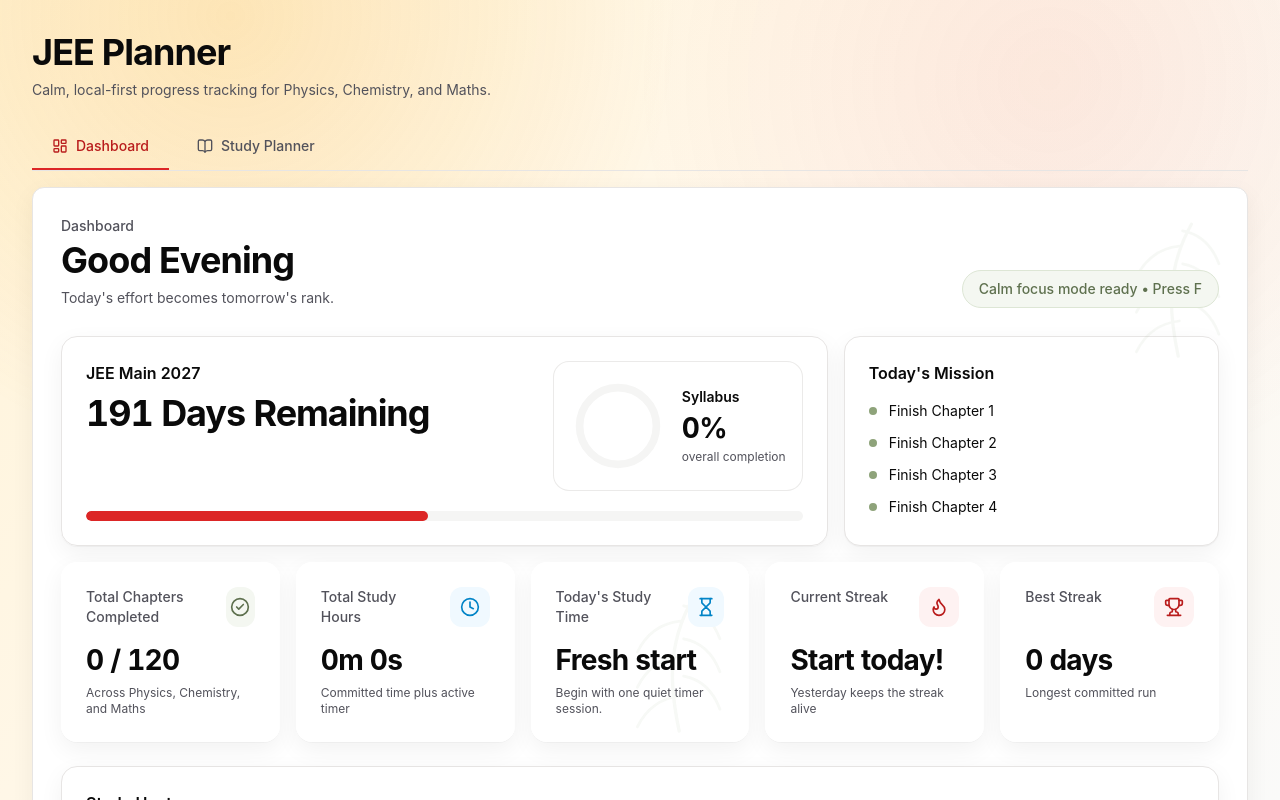
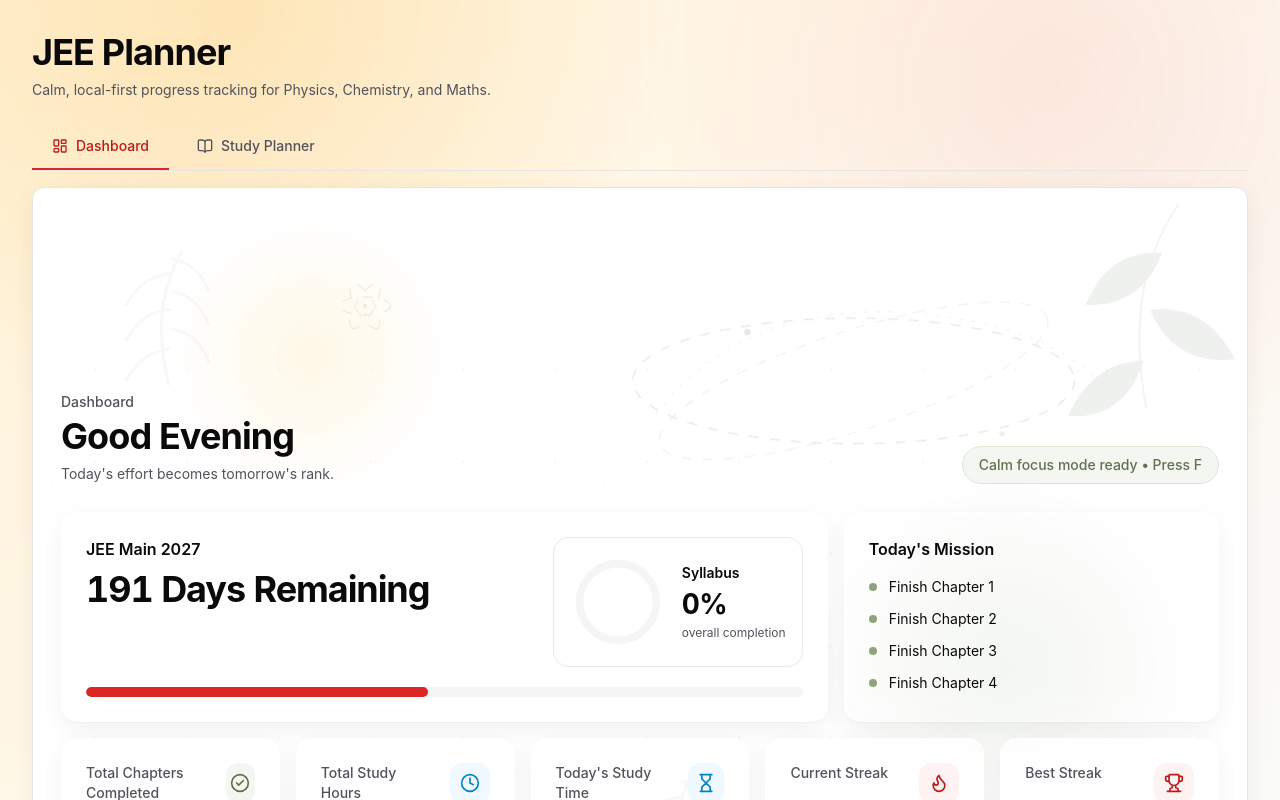
Before and after one commit to focused-asshu/jee-planner, a React (Vite) app: page / in a window 1280 px wide. Shown: the top 800 px of the page. Built offline with nearby package versions, Linux system fonts and the light colour scheme.

Commit message:
Add dashboard botanical atmosphere

```diff
--- a/src/components/Dashboard.jsx
+++ b/src/components/Dashboard.jsx
@@ -2,6 +2,7 @@
 import { BookOpen, CheckCircle2, Clock, Flame, Hourglass, Pause, Play, Search, Trophy } from 'lucide-react';
 import { Bookshelf } from './Bookshelf';
 import { PlantCompanion } from './PlantCompanion';
+import { DashboardAtmosphere } from './DashboardAtmosphere';
 import { JEE_MAIN_EXAM, motivationalLines, studyQuotes } from '../data/delight';
 import { defaultChapters, subjectLabels } from '../data/chapters';
 import { useActiveTimer } from '../hooks/useActiveTimer';
@@ -156,7 +157,7 @@
   const hasStudySessions = useMemo(() => Object.values(dailySessions ?? {}).some((session) => Math.max(0, Math.floor(session?.totalSeconds ?? 0)) > 0), [dailySessions]);
 
   return (
-    <section className="rounded-2xl border border-border bg-paper p-6 shadow-card">
+    <section className="rounded-2xl border border-white/70 bg-white/75 p-6 shadow-card backdrop-blur-md">
       <div className="mb-5 flex flex-wrap items-end justify-between gap-3">
         <div>
           <h3 className="text-base font-semibold text-ink">Study Heatmap</h3>
@@ -237,7 +238,7 @@
   const hasAnyMilestoneProgress = milestones.unlocked.length > 0 || nextMilestones.some((milestone) => milestone.progress > 0);
 
   return (
-    <section className="rounded-2xl border border-border bg-paper p-6 shadow-card">
+    <section className="rounded-2xl border border-white/70 bg-white/75 p-6 shadow-card backdrop-blur-md">
       <div className="mb-5 flex items-start justify-between gap-3">
         <div>
           <h3 className="text-base font-semibold text-ink">Milestones</h3>
@@ -308,7 +309,7 @@
   const hasInsightData = weakChapters.length > 0 || mostStudied.length > 0 || recentlyFinished.length > 0 || Object.values(subjectBalance.totals).some((seconds) => seconds > 0) || consistency.studiedLastSevenDays > 0;
 
   return (
-    <section className="rounded-2xl border border-border bg-paper p-6 shadow-card">
+    <section className="rounded-2xl border border-white/70 bg-white/75 p-6 shadow-card backdrop-blur-md">
       <div className="mb-5 flex items-start justify-between gap-3">
         <div>
           <h3 className="text-base font-semibold text-ink">Study Insights</h3>
@@ -417,7 +418,7 @@
   }, [entry, todayKey]);
 
   return (
-    <section className="rounded-2xl border border-amber-100 bg-[#FFF8E8]/90 p-5 shadow-card">
+    <section className="rounded-2xl border border-amber-100/80 bg-[#FFF8E8]/80 p-5 shadow-card backdrop-blur-md">
       <div className="flex items-start justify-between gap-3">
         <div>
           <h3 className="flex items-center gap-2 text-base font-semibold text-ink"><BookOpen className="h-4 w-4 text-ember-600" />Daily Journal</h3>
@@ -478,7 +479,7 @@
   };
 
   return (
-    <section className="rounded-2xl border border-sage-100 bg-sage-50/70 p-5 shadow-card">
+    <section className="rounded-2xl border border-sage-100/90 bg-sage-50/75 p-5 shadow-card backdrop-blur-md">
       <div className="flex items-start justify-between gap-3">
         <div>
           <h3 className="text-base font-semibold text-ink">Ambient Mode</h3>
@@ -557,7 +558,8 @@
   const currentStreak = liveInProgressSecondsToday > 0 && todayCommittedSeconds === 0 ? committedStreaks.currentStreak + 1 : committedStreaks.currentStreak;
 
   return (
-    <div className="relative overflow-hidden p-7">
+    <div className="relative overflow-hidden p-7 dashboard-view">
+      <DashboardAtmosphere />
       <BotanicalCorner />
       <div className="relative mb-7 flex flex-wrap items-end justify-between gap-4">
         <div>
@@ -569,11 +571,11 @@
       </div>
 
       <div className="grid grid-cols-1 gap-4 lg:grid-cols-3">
-        <div className="rounded-2xl border border-border bg-paper/90 p-6 shadow-card lg:col-span-2">
+        <div className="rounded-2xl border border-white/70 bg-white/72 p-6 shadow-card backdrop-blur-md lg:col-span-2">
           <div className="flex items-start justify-between gap-4"><div><h3 className="text-base font-semibold text-ink">{JEE_MAIN_EXAM.label}</h3><p className="mt-2 text-3xl font-bold tabular-nums text-ink">{daysRemaining} Days Remaining</p></div><CircularProgress percent={overallPercent} label="Syllabus" /></div>
           <div className="mt-5 h-2.5 overflow-hidden rounded-full bg-stone-100"><div className="h-full rounded-full bg-ember-600 transition-[width] duration-500 ease-out" style={{ width: `${countdownPercent}%` }} /></div>
         </div>
-        <div className="rounded-2xl border border-border bg-paper p-6 shadow-card"><h3 className="text-base font-semibold text-ink">Today's Mission</h3><ul className="mt-4 space-y-3">{missionItems.map((item) => <li key={item} className="flex items-center gap-3 text-sm text-ink"><span className="h-2 w-2 rounded-full bg-sage-500" />{item}</li>)}</ul></div>
+        <div className="rounded-2xl border border-white/70 bg-white/72 p-6 shadow-card backdrop-blur-md"><h3 className="text-base font-semibold text-ink">Today's Mission</h3><ul className="mt-4 space-y-3">{missionItems.map((item) => <li key={item} className="flex items-center gap-3 text-sm text-ink"><span className="h-2 w-2 rounded-full bg-sage-500" />{item}</li>)}</ul></div>
       </div>
 
       <div className="mt-4 grid grid-cols-1 gap-4 sm:grid-cols-2 lg:grid-cols-5">
@@ -606,11 +608,11 @@
       </div>
 
       <div className="mt-6 grid grid-cols-1 gap-4 lg:grid-cols-[1fr_320px]">
-        <div className="rounded-2xl border border-border bg-paper p-6 shadow-card">
+        <div className="rounded-2xl border border-white/70 bg-white/75 p-6 shadow-card backdrop-blur-md">
           <div className="mb-4"><h3 className="text-base font-semibold text-ink">Subject Progress</h3><p className="mt-1 text-sm text-ink-muted">Completion by subject, using the same criteria as the Study Planner.</p></div>
           <div className="space-y-4">{Object.entries(completionStats.bySubject).map(([subject, stats]) => { const percent = stats.total > 0 ? (stats.completed / stats.total) * 100 : 0; return <div key={subject}><div className="mb-2 flex items-center justify-between text-sm"><span className="font-medium text-ink">{subjectLabels[subject]}</span><span className="tabular-nums text-ink-muted">{stats.completed} / {stats.total} chapters</span></div><div className="h-3 overflow-hidden rounded-full bg-stone-100"><div className="h-full rounded-full bg-ember-600 transition-[width] duration-500 ease-out" style={{ width: `${percent}%` }} /></div></div>; })}</div>
         </div>
-        <div className="relative overflow-hidden rounded-2xl border border-border bg-canvas p-6 shadow-card"><BotanicalCorner /><Search className="h-5 w-5 text-sky-600" aria-hidden="true" /><p className="relative mt-5 text-lg font-semibold leading-relaxed text-ink">“{studyQuotes[getDayIndex(studyQuotes.length)]}”</p><p className="relative mt-3 text-xs font-medium uppercase tracking-wide text-ink-muted">Daily study note</p></div>
+        <div className="relative overflow-hidden rounded-2xl border border-white/70 bg-white/70 p-6 shadow-card backdrop-blur-md"><BotanicalCorner /><Search className="h-5 w-5 text-sky-600" aria-hidden="true" /><p className="relative mt-5 text-lg font-semibold leading-relaxed text-ink">“{studyQuotes[getDayIndex(studyQuotes.length)]}”</p><p className="relative mt-3 text-xs font-medium uppercase tracking-wide text-ink-muted">Daily study note</p></div>
       </div>
     </div>
   );
--- /dev/null
+++ b/src/components/DashboardAtmosphere.jsx
@@ -0,0 +1,38 @@
+export function DashboardAtmosphere() {
+  return (
+    <div className="dashboard-atmosphere pointer-events-none absolute inset-0 overflow-hidden" aria-hidden="true">
+      <div className="dashboard-light dashboard-light-one" />
+      <div className="dashboard-light dashboard-light-two" />
+      <div className="dashboard-particle-field" />
+
+      <svg className="dashboard-orbits dashboard-orbits-hero" viewBox="0 0 520 260" fill="none">
+        <ellipse cx="260" cy="128" rx="204" ry="58" className="dashboard-orbit-line" />
+        <ellipse cx="260" cy="128" rx="188" ry="46" className="dashboard-orbit-line dashboard-orbit-line-soft" transform="rotate(-18 260 128)" />
+        <path d="M78 158C138 78 249 42 392 78C434 89 467 108 493 133" className="dashboard-arc-line" />
+        <circle cx="162" cy="83" r="3" className="dashboard-orbit-dot" />
+        <circle cx="397" cy="177" r="2.5" className="dashboard-orbit-dot dashboard-orbit-dot-muted" />
+      </svg>
+
+      <svg className="dashboard-atom-mark" viewBox="0 0 96 96" fill="none">
+        <circle cx="48" cy="48" r="3" className="dashboard-atom-core" />
+        <ellipse cx="48" cy="48" rx="34" ry="12" className="dashboard-atom-ring" />
+        <ellipse cx="48" cy="48" rx="34" ry="12" className="dashboard-atom-ring" transform="rotate(60 48 48)" />
+        <ellipse cx="48" cy="48" rx="34" ry="12" className="dashboard-atom-ring" transform="rotate(120 48 48)" />
+      </svg>
+
+      <svg className="dashboard-leaves dashboard-leaves-top" viewBox="0 0 220 220" fill="none">
+        <path d="M145 20C117 61 106 113 119 184" className="dashboard-stem" />
+        <path d="M132 59C102 57 82 72 70 101C100 102 121 88 132 59Z" className="dashboard-leaf" />
+        <path d="M122 105C153 101 176 116 191 145C158 149 135 135 122 105Z" className="dashboard-leaf" />
+        <path d="M117 146C88 147 68 163 56 191C87 193 107 177 117 146Z" className="dashboard-leaf" />
+      </svg>
+
+      <svg className="dashboard-leaves dashboard-vine-bottom" viewBox="0 0 260 180" fill="none">
+        <path d="M8 165C54 139 82 103 96 56C109 15 143 4 181 20" className="dashboard-stem" />
+        <path d="M54 131C31 119 22 97 28 71C51 84 61 105 54 131Z" className="dashboard-leaf" />
+        <path d="M93 65C68 55 56 35 58 9C84 19 97 38 93 65Z" className="dashboard-leaf" />
+        <path d="M130 27C145 50 169 59 197 53C182 29 158 20 130 27Z" className="dashboard-leaf" />
+      </svg>
+    </div>
+  );
+}
--- a/src/index.css
+++ b/src/index.css
@@ -147,3 +147,178 @@
     transition-duration: 0.001ms !important;
   }
 }
+
+.dashboard-view {
+  isolation: isolate;
+}
+
+.dashboard-view > :not(.dashboard-atmosphere) {
+  position: relative;
+  z-index: 1;
+}
+
+.dashboard-atmosphere {
+  z-index: 0;
+  opacity: 0.9;
+}
+
+.dashboard-light {
+  position: absolute;
+  border-radius: 9999px;
+  filter: blur(18px);
+  transform: translateZ(0);
+}
+
+.dashboard-light-one {
+  top: 1.5rem;
+  left: 11%;
+  height: 18rem;
+  width: 18rem;
+  background: radial-gradient(circle, rgba(251, 191, 36, 0.14), rgba(251, 191, 36, 0.035) 48%, transparent 72%);
+}
+
+.dashboard-light-two {
+  right: 4%;
+  top: 18rem;
+  height: 24rem;
+  width: 24rem;
+  background: radial-gradient(circle, rgba(142, 163, 122, 0.13), rgba(142, 163, 122, 0.035) 48%, transparent 74%);
+}
+
+.dashboard-particle-field {
+  position: absolute;
+  inset: 0;
+  opacity: 0.28;
+  background-image:
+    radial-gradient(circle, rgba(95, 113, 79, 0.28) 0 1px, transparent 1.4px),
+    radial-gradient(circle, rgba(2, 132, 199, 0.13) 0 1px, transparent 1.6px),
+    radial-gradient(circle, rgba(220, 38, 38, 0.08) 0 0.9px, transparent 1.4px);
+  background-position: 16px 20px, 88px 54px, 44px 100px;
+  background-size: 92px 92px, 138px 138px, 176px 176px;
+  mask-image: linear-gradient(to bottom, transparent, black 7%, black 86%, transparent);
+}
+
+.dashboard-orbits {
+  position: absolute;
+  color: #5F714F;
+  overflow: visible;
+}
+
+.dashboard-orbits-hero {
+  top: 3.5rem;
+  right: 7rem;
+  width: min(38rem, 44vw);
+  opacity: 0.16;
+}
+
+.dashboard-orbit-line,
+.dashboard-arc-line,
+.dashboard-atom-ring,
+.dashboard-stem {
+  stroke: currentColor;
+  stroke-width: 1.3;
+  stroke-linecap: round;
+  vector-effect: non-scaling-stroke;
+}
+
+.dashboard-orbit-line,
+.dashboard-atom-ring {
+  stroke-dasharray: 9 12;
+}
+
+.dashboard-orbit-line-soft {
+  opacity: 0.56;
+}
+
+.dashboard-arc-line {
+  opacity: 0.5;
+  stroke-dasharray: 2 10;
+}
+
+.dashboard-orbit-dot,
+.dashboard-atom-core {
+  fill: currentColor;
+}
+
+.dashboard-orbit-dot-muted {
+  opacity: 0.58;
+}
+
+.dashboard-atom-mark {
+  position: absolute;
+  top: 5.15rem;
+  left: 18.5rem;
+  width: 4.5rem;
+  color: #8EA37A;
+  opacity: 0.18;
+  overflow: visible;
+}
+
+.dashboard-leaves {
+  position: absolute;
+  color: #5F714F;
+  overflow: visible;
+}
+
+.dashboard-leaves-top {
+  right: -1.5rem;
+  top: -0.5rem;
+  width: 17rem;
+  opacity: 0.105;
+}
+
+.dashboard-vine-bottom {
+  bottom: 20rem;
+  left: -1.25rem;
+  width: 18rem;
+  opacity: 0.09;
+}
+
+.dashboard-leaf {
+  fill: currentColor;
+}
+
+.dashboard-stem {
+  fill: none;
+  opacity: 0.78;
+  stroke-width: 2;
+}
+
+@media (prefers-reduced-motion: no-preference) {
+  .dashboard-light-one,
+  .dashboard-light-two {
+    animation: dashboard-light-breathe 9s ease-in-out infinite;
+  }
+
+  .dashboard-orbits-hero {
+    animation: dashboard-orbit-shimmer 16s ease-in-out infinite;
+  }
+
+  .dashboard-particle-field {
+    animation: dashboard-particle-drift 24s linear infinite;
+  }
+}
+
+@keyframes dashboard-light-breathe {
+  0%, 100% { opacity: 0.82; transform: scale(1); }
+  50% { opacity: 1; transform: scale(1.025); }
+}
+
+@keyframes dashboard-orbit-shimmer {
+  0%, 100% { opacity: 0.13; transform: translateY(0); }
+  50% { opacity: 0.18; transform: translateY(-2px); }
+}
+
+@keyframes dashboard-particle-drift {
+  from { background-position: 16px 20px, 88px 54px, 44px 100px; }
+  to { background-position: 16px 112px, 88px 192px, 44px 276px; }
+}
+
+@media (prefers-reduced-motion: reduce) {
+  .dashboard-light-one,
+  .dashboard-light-two,
+  .dashboard-orbits-hero,
+  .dashboard-particle-field {
+    animation: none !important;
+  }
+}
```
